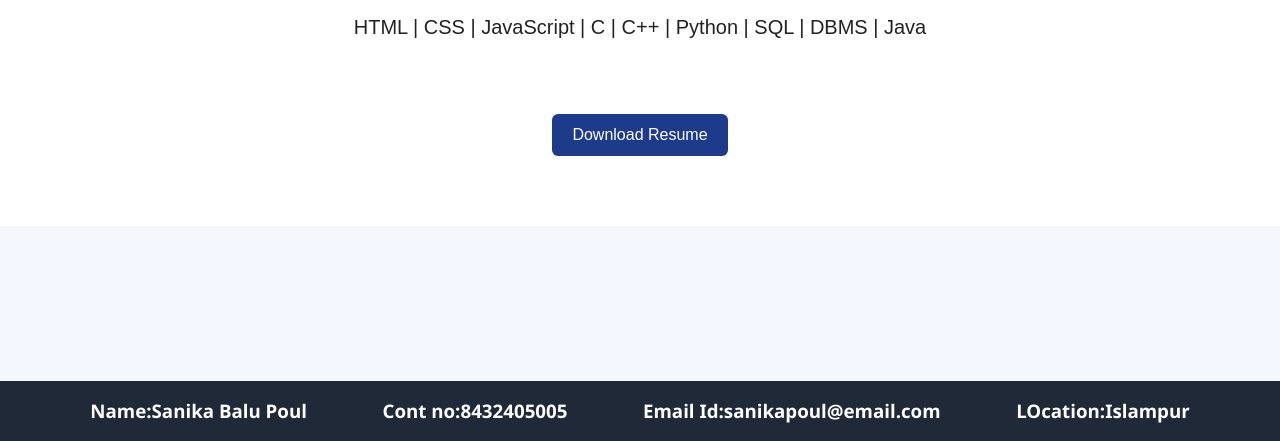
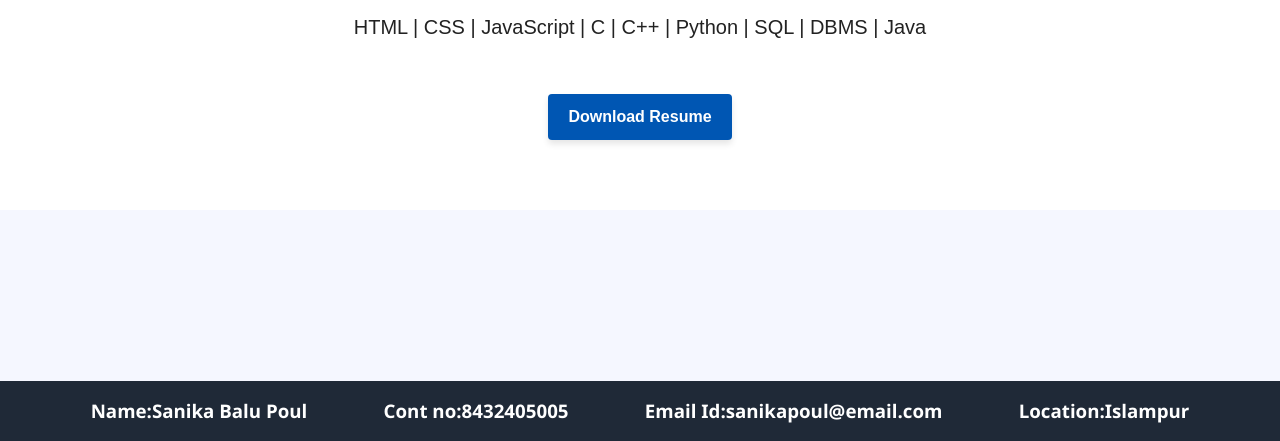
Before and after one commit to sanikapoul2007-ui/Sanika-Poul, a plain HTML site: page about.html in a window 1280 px wide. Shown: the part 359-800 px from the top of the page. Drawn offline with Linux system fonts and the light colour scheme.

Commit message:
first commit

```diff
--- a/about.html
+++ b/about.html
@@ -43,9 +43,8 @@
             Python | SQL | DBMS | Java
         </p><br><br>
 
-        <a href="D:\sanika\Sanika Resume.docx" download>
-            <button>Download Resume</button>
-        </a>
+        <a href="Sanika_Balu_Poul_Resume.pdf"download class="download-btn">Download Resume</a>
+
 
     </section>
     <footer>
@@ -55,6 +54,6 @@
             </div>
             <h3>Cont no:8432405005</h3>
             <h3>Email Id:sanikapoul@email.com</h3>
-            <h3>LOcation:Islampur</h3>
+            <h3>Location:Islampur</h3>
             </div>
         </footer>
--- a/asets/css/index.css
+++ b/asets/css/index.css
@@ -207,6 +207,36 @@ button:hover {
     font-size:20px;
 }
 
+    .download-btn {
+  /* Button cha basic look */
+  display: inline-block;
+  padding: 10px 20px;
+  background-color: #0056b3; /* Image madhla blue color */
+  color: #ffffff; /* Text saathi पांढरा (White) color */
+  text-decoration: none; /* Text kharchi line kadhnya saathi */
+  font-family: Arial, sans-serif;
+  font-size: 16px;
+  font-weight: bold;
+  border-radius: 4px; /* Button che corners round karnya saathi */
+  box-shadow: 0 4px 6px rgba(0, 0, 0, 0.1); /* Halka shadow */
+  transition: all 0.3s ease; /* Hover effect smooth vhava mhnun */
+  cursor: pointer;
+}
+
+/* Hover Effect (Kursor button var nelyavar hoil to badal) */
+.download-btn:hover {
+  background-color: #004085; /* Darker blue color on hover */
+  box-shadow: 0 6px 8px rgba(0, 0, 0, 0.15); /* Shadow thodi vadhvel */
+  transform: translateY(-2px); /* Button thoda var udel */
+}
+
+/* Active Effect (Button var click kartana) */
+.download-btn:active {
+  transform: translateY(0); /* Button parat normal hoil */
+  box-shadow: 0 2px 4px rgba(0, 0, 0, 0.1);
+}
+
+
 
 
 #contact {
```
Also changed, not shown: casestudy.html (+1 -1 lines), contact.html (+1 -1 lines), homepage.html (+1 -1 lines), index.html (+4 -7 lines), project.html (+1 -1 lines), asets/img/my pic.jpeg (deleted), asets/img/my.jpeg (deleted), asets/img/mypic1.jpeg (deleted), 1 other file.
